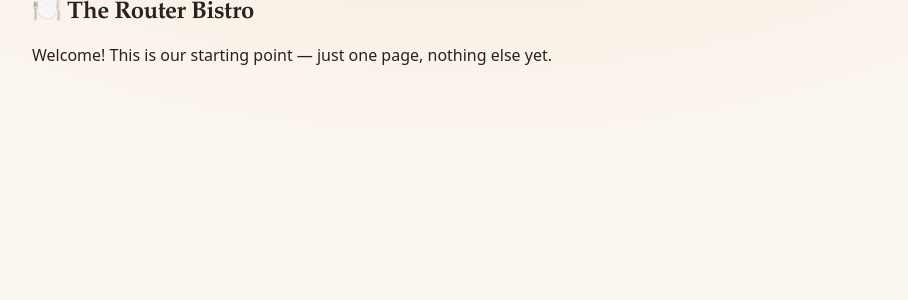
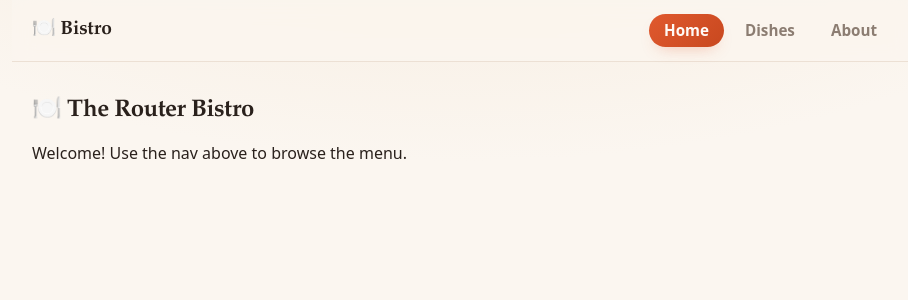
Before and after one commit to kissu/vue-router-basic, a Vue app in the folder demo/: page / in a window 1280 px wide. Shown: the top 300 px of the page, without its empty margins (178-1086 px from the left). Built offline with nearby package versions, Linux system fonts and the light colour scheme.

Commit message:
demo: step 1 - manual view swapping, no router

```diff
--- a/demo/src/App.vue
+++ b/demo/src/App.vue
@@ -1,9 +1,19 @@
 <script setup>
+import { ref } from 'vue'
+import Home from './views/Home.vue'
+import DishList from './views/DishList.vue'
+import About from './views/About.vue'
+
+const currentView = ref('home')
 </script>
 
 <template>
-  <section>
-    <h1>🍽️ The Router Bistro</h1>
-    <p>Welcome! This is our starting point — just one page, nothing else yet.</p>
-  </section>
+  <nav class="app-nav">
+    <button :class="{ active: currentView === 'home' }" @click="currentView = 'home'">Home</button>
+    <button :class="{ active: currentView === 'dishes' }" @click="currentView = 'dishes'">Dishes</button>
+    <button :class="{ active: currentView === 'about' }" @click="currentView = 'about'">About</button>
+  </nav>
+  <Home v-if="currentView === 'home'" />
+  <DishList v-else-if="currentView === 'dishes'" />
+  <About v-else-if="currentView === 'about'" />
 </template>
--- /dev/null
+++ b/demo/src/data/dishes.js
@@ -0,0 +1,10 @@
+export const dishes = [
+  { id: 1, name: 'Margherita Pizza', category: 'main', price: 12.5, emoji: '🍕', description: 'Classic pizza with tomato, mozzarella, and basil.' },
+  { id: 2, name: 'Caesar Salad', category: 'starter', price: 8.0, emoji: '🥗', description: 'Crisp romaine, parmesan, croutons, Caesar dressing.' },
+  { id: 3, name: 'Beef Ramen', category: 'main', price: 14.0, emoji: '🍜', description: 'Rich pork-beef broth, noodles, soft egg, scallions.' },
+  { id: 4, name: 'Chocolate Lava Cake', category: 'dessert', price: 6.5, emoji: '🍫', description: 'Warm chocolate cake with a molten center.' },
+  { id: 5, name: 'Spring Rolls', category: 'starter', price: 7.0, emoji: '🥟', description: 'Crispy rolls with veggies and sweet chili sauce.' },
+  { id: 6, name: 'Grilled Salmon', category: 'main', price: 16.0, emoji: '🐟', description: 'Pan-seared salmon with lemon butter sauce.' },
+  { id: 7, name: 'Tiramisu', category: 'dessert', price: 7.5, emoji: '🍮', description: 'Coffee-soaked ladyfingers, mascarpone cream.' },
+  { id: 8, name: 'Mango Sorbet', category: 'dessert', price: 5.0, emoji: '🍧', description: 'Refreshing dairy-free mango sorbet.' },
+]
--- /dev/null
+++ b/demo/src/views/About.vue
@@ -0,0 +1,9 @@
+<script setup>
+</script>
+
+<template>
+  <section>
+    <h1>About</h1>
+    <p>The Router Bistro is a teaching prop for a Vue Router course — a small menu app with no backend, just a hardcoded dish list.</p>
+  </section>
+</template>
--- /dev/null
+++ b/demo/src/views/DishList.vue
@@ -0,0 +1,25 @@
+<script setup>
+import { dishes } from '../data/dishes'
+</script>
+
+<template>
+  <section>
+    <h1>Menu</h1>
+    <table class="dish-table">
+      <thead>
+        <tr>
+          <th>Dish</th>
+          <th>Category</th>
+          <th>Price</th>
+        </tr>
+      </thead>
+      <tbody>
+        <tr v-for="dish in dishes" :key="dish.id">
+          <td>{{ dish.emoji }} {{ dish.name }}</td>
+          <td>{{ dish.category }}</td>
+          <td>${{ dish.price.toFixed(2) }}</td>
+        </tr>
+      </tbody>
+    </table>
+  </section>
+</template>
--- /dev/null
+++ b/demo/src/views/Home.vue
@@ -0,0 +1,9 @@
+<script setup>
+</script>
+
+<template>
+  <section>
+    <h1>🍽️ The Router Bistro</h1>
+    <p>Welcome! Use the nav above to browse the menu.</p>
+  </section>
+</template>
```
